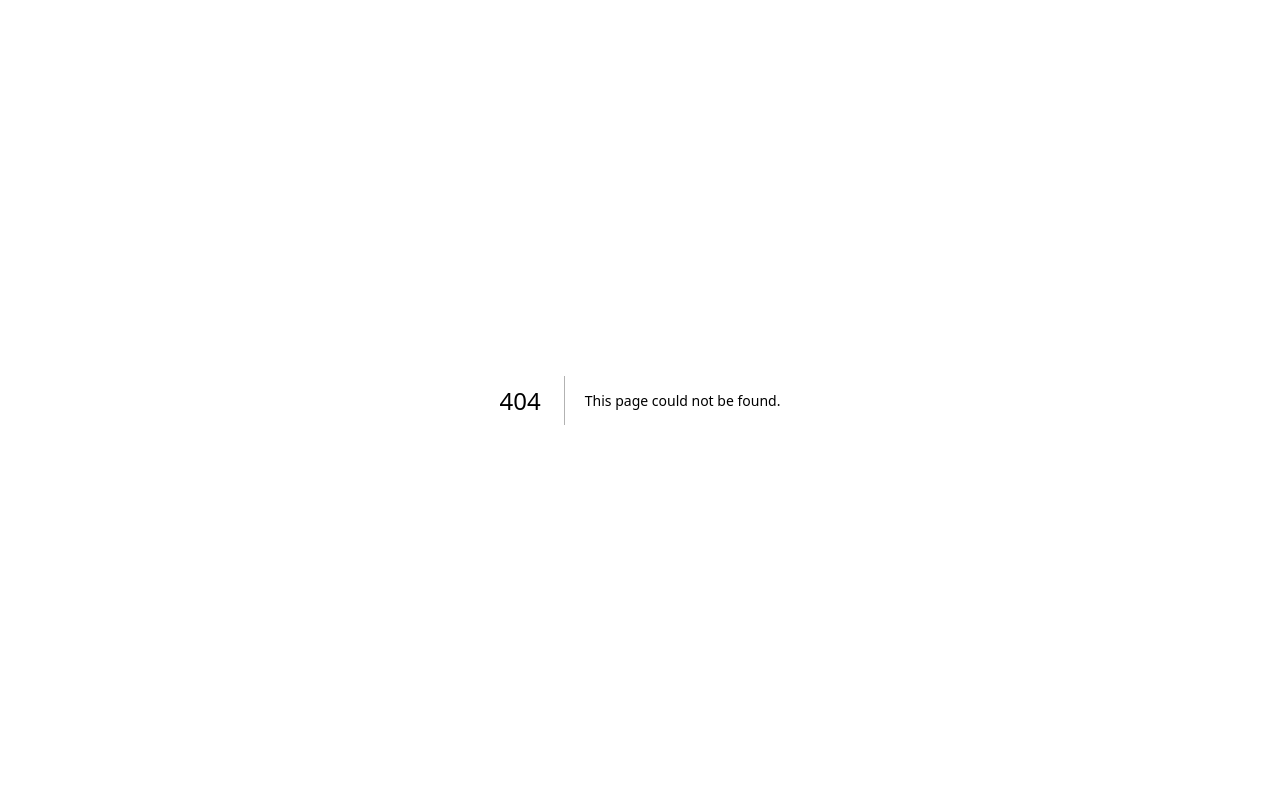
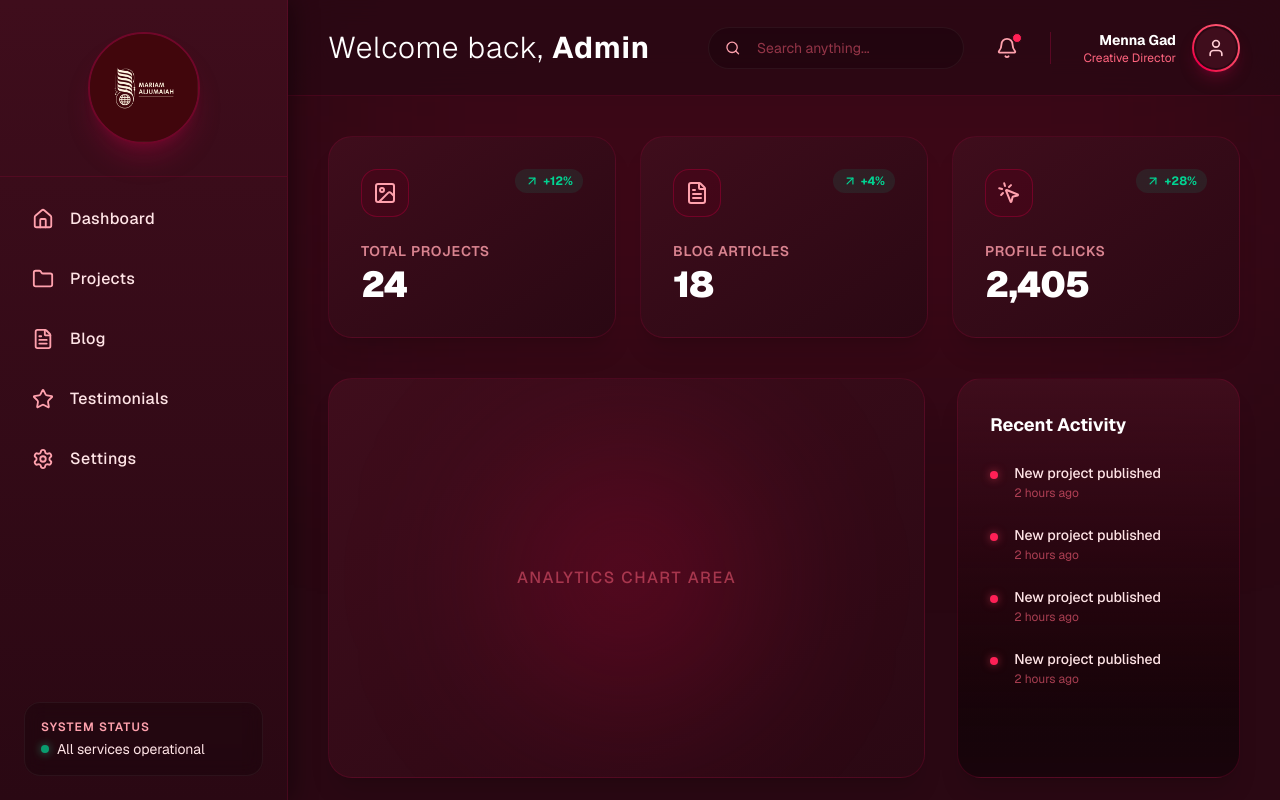
Before and after one commit to mariam-themes/my-portfolio, a Next.js app: page /admin in a window 1280 px wide. Before the commit this address had no page. Built offline with nearby package versions, Linux system fonts and the light colour scheme.

Commit message:
feat: design luxury admin dashboard layout and update logo

```diff
--- a/package.json
+++ b/package.json
@@ -14,6 +14,7 @@
     "bcryptjs": "^3.0.3",
     "cloudinary": "^2.10.0",
     "gsap": "^3.15.0",
+    "lucide-react": "^1.29.0",
     "mongoose": "^9.9.1",
     "next": "16.2.12",
     "next-auth": "^4.24.15",
--- /dev/null
+++ b/src/app/admin/layout.tsx
@@ -0,0 +1,22 @@
+import Sidebar from '@/components/admin/Sidebar';
+import Header from '@/components/admin/Header';
+
+export default function AdminLayout({
+  children,
+}: {
+  children: React.ReactNode;
+}) {
+  return (
+    <div className="flex h-screen bg-[#2A0813] overflow-hidden font-sans selection:bg-rose-500/30">
+      <Sidebar />
+      <div className="flex-1 flex flex-col overflow-hidden relative">
+        {/* Luxury Background Glow */}
+        <div className="absolute top-0 left-0 w-full h-96 bg-rose-600/10 blur-[120px] pointer-events-none" />
+        <Header />
+        <main className="flex-1 overflow-y-auto p-10 relative z-10">
+          {children}
+        </main>
+      </div>
+    </div>
+  );
+}
--- /dev/null
+++ b/src/app/admin/page.tsx
@@ -0,0 +1,62 @@
+import { ArrowUpRight, Image as ImageIcon, FileText, MousePointerClick } from 'lucide-react';
+
+export default function AdminDashboard() {
+  const stats = [
+    { label: 'Total Projects', value: '24', icon: ImageIcon, trend: '+12%' },
+    { label: 'Blog Articles', value: '18', icon: FileText, trend: '+4%' },
+    { label: 'Profile Clicks', value: '2,405', icon: MousePointerClick, trend: '+28%' },
+  ];
+
+  return (
+    <div className="space-y-10">
+
+      {/* Stats Row */}
+      <div className="grid grid-cols-1 md:grid-cols-3 gap-6">
+        {stats.map((stat, i) => (
+          <div key={i} className="group relative p-8 rounded-3xl bg-gradient-to-br from-[#3F0D1C] to-[#2A0813] border border-rose-900/30 shadow-xl overflow-hidden hover:shadow-2xl hover:shadow-rose-900/20 transition-all duration-500">
+            <div className="absolute inset-0 bg-gradient-to-r from-rose-500/0 via-rose-500/5 to-rose-500/0 translate-x-[-100%] group-hover:translate-x-[100%] transition-transform duration-1000" />
+
+            <div className="flex justify-between items-start mb-6">
+              <div className="w-12 h-12 rounded-2xl bg-rose-950/50 flex items-center justify-center border border-rose-800/50 group-hover:border-rose-500/50 transition-colors">
+                <stat.icon size={24} className="text-rose-300 group-hover:text-rose-400" />
+              </div>
+              <span className="flex items-center gap-1 text-xs font-bold text-emerald-400 bg-emerald-400/10 px-2.5 py-1 rounded-full">
+                <ArrowUpRight size={14} />
+                {stat.trend}
+              </span>
+            </div>
+
+            <div>
+              <p className="text-rose-300/80 text-sm font-semibold tracking-wider uppercase mb-1">{stat.label}</p>
+              <h3 className="text-4xl font-black text-white tracking-tight">{stat.value}</h3>
+            </div>
+          </div>
+        ))}
+      </div>
+
+      {/* Main Content Area */}
+      <div className="grid grid-cols-1 lg:grid-cols-3 gap-8">
+        <div className="col-span-2 p-8 rounded-3xl bg-gradient-to-br from-[#3F0D1C] to-[#2A0813] border border-rose-900/30 shadow-xl min-h-[400px] flex flex-col justify-center items-center relative overflow-hidden">
+           <div className="absolute top-1/2 left-1/2 -translate-x-1/2 -translate-y-1/2 w-64 h-64 bg-rose-600/20 blur-[80px] rounded-full pointer-events-none" />
+           <p className="text-rose-400/50 font-medium tracking-widest uppercase relative z-10">Analytics Chart Area</p>
+        </div>
+
+        <div className="p-8 rounded-3xl bg-gradient-to-b from-[#3F0D1C] to-black/40 border border-rose-900/30 shadow-xl min-h-[400px]">
+           <h3 className="text-lg font-bold text-white mb-6">Recent Activity</h3>
+           <div className="space-y-6">
+             {[1, 2, 3, 4].map((i) => (
+               <div key={i} className="flex gap-4 items-start">
+                 <div className="w-2 h-2 rounded-full bg-rose-500 mt-2 shadow-[0_0_8px_rgba(244,63,94,0.6)]" />
+                 <div>
+                   <p className="text-sm text-rose-100 font-medium">New project published</p>
+                   <p className="text-xs text-rose-400/60 mt-0.5">2 hours ago</p>
+                 </div>
+               </div>
+             ))}
+           </div>
+        </div>
+      </div>
+
+    </div>
+  );
+}
--- a/src/app/layout.tsx
+++ b/src/app/layout.tsx
@@ -14,8 +14,11 @@ const geistMono = Geist_Mono({
 });
 
 export const metadata: Metadata = {
-  title: "Create Next App",
-  description: "Generated by create next app",
+  title: "Mariam Portfolio",
+  description: "Luxury Designer Portfolio for Mariam",
+  icons: {
+    icon: "/portfolio-logo.jpeg"
+  }
 };
 
 export default function RootLayout({
--- /dev/null
+++ b/src/components/admin/Header.tsx
@@ -0,0 +1,43 @@
+import { User, LogOut, Search, Bell } from 'lucide-react';
+
+export default function Header() {
+  return (
+    <header className="h-24 border-b border-rose-900/30 bg-[#2A0813]/80 backdrop-blur-xl flex items-center justify-between px-10 sticky top-0 z-10">
+      <div className="flex items-center gap-6">
+        <h1 className="text-3xl font-light text-white tracking-wide">
+          Welcome back, <span className="font-bold">Admin</span>
+        </h1>
+      </div>
+
+      <div className="flex items-center gap-8">
+        <div className="hidden md:flex items-center gap-4 bg-black/20 border border-white/5 rounded-full px-4 py-2.5 w-64 focus-within:ring-1 focus-within:ring-rose-500/50 transition-all">
+          <Search size={18} className="text-rose-300" />
+          <input
+            type="text"
+            placeholder="Search anything..."
+            className="bg-transparent border-none outline-none text-sm text-rose-100 placeholder-rose-400/50 w-full"
+          />
+        </div>
+
+        <button className="relative text-rose-300 hover:text-white transition-colors">
+          <Bell size={22} />
+          <span className="absolute -top-1 -right-1 w-2.5 h-2.5 bg-rose-500 rounded-full border border-[#2A0813]" />
+        </button>
+
+        <div className="h-8 w-px bg-rose-900/50" />
+
+        <div className="flex items-center gap-4 group cursor-pointer">
+          <div className="text-right hidden md:block">
+            <p className="text-sm font-bold text-white group-hover:text-rose-200 transition-colors">Menna Gad</p>
+            <p className="text-xs text-rose-400">Creative Director</p>
+          </div>
+          <div className="w-12 h-12 rounded-full bg-gradient-to-tr from-rose-600 to-rose-400 p-0.5 shadow-lg shadow-rose-900/40">
+            <div className="w-full h-full rounded-full bg-[#3F0D1C] flex items-center justify-center border-2 border-[#2A0813]">
+              <User size={20} className="text-rose-200" />
+            </div>
+          </div>
+        </div>
+      </div>
+    </header>
+  );
+}
--- /dev/null
+++ b/src/components/admin/Sidebar.tsx
@@ -0,0 +1,55 @@
+import Link from 'next/link';
+import Image from 'next/image';
+import { Home, Folder, FileText, Settings, Star } from 'lucide-react';
+
+export default function Sidebar() {
+  const links = [
+    { name: 'Dashboard', href: '/admin', icon: Home },
+    { name: 'Projects', href: '/admin/projects', icon: Folder },
+    { name: 'Blog', href: '/admin/blog', icon: FileText },
+    { name: 'Testimonials', href: '/admin/testimonials', icon: Star },
+    { name: 'Settings', href: '/admin/settings', icon: Settings },
+  ];
+
+  return (
+    <aside className="w-72 h-screen bg-gradient-to-b from-[#3F0D1C] to-[#2A0813] border-r border-rose-900/30 text-rose-100 flex flex-col shadow-[4px_0_24px_rgba(0,0,0,0.4)] relative z-20">
+      <div className="p-8 flex items-center justify-center border-b border-rose-900/30">
+        <div className="relative w-28 h-28 rounded-full overflow-hidden border-2 border-rose-800/50 shadow-xl shadow-rose-900/40 hover:scale-105 transition-transform duration-500">
+          <Image
+            src="/portfolio-logo.jpeg"
+            alt="Mariam Logo"
+            fill
+            className="object-cover"
+          />
+        </div>
+      </div>
+
+      <nav className="flex-1 px-4 space-y-2 mt-4">
+        {links.map((link) => {
+          const Icon = link.icon;
+          return (
+            <Link
+              key={link.name}
+              href={link.href}
+              className="group flex items-center gap-4 px-4 py-3.5 rounded-xl hover:bg-white/10 hover:shadow-[inset_0_1px_1px_rgba(255,255,255,0.1)] transition-all duration-300 relative overflow-hidden"
+            >
+              <div className="absolute inset-0 bg-gradient-to-r from-rose-500/20 to-transparent opacity-0 group-hover:opacity-100 transition-opacity" />
+              <Icon size={22} className="text-rose-300 group-hover:text-white transition-colors relative z-10" />
+              <span className="font-medium tracking-wide text-rose-100 group-hover:text-white relative z-10">{link.name}</span>
+            </Link>
+          );
+        })}
+      </nav>
+
+      <div className="p-6">
+        <div className="p-4 rounded-2xl bg-black/20 border border-white/5 backdrop-blur-sm">
+          <p className="text-xs text-rose-300 uppercase tracking-widest font-semibold mb-1">System Status</p>
+          <div className="flex items-center gap-2">
+            <span className="w-2 h-2 rounded-full bg-emerald-400 shadow-[0_0_8px_rgba(52,211,153,0.8)] animate-pulse" />
+            <span className="text-sm text-rose-100">All services operational</span>
+          </div>
+        </div>
+      </div>
+    </aside>
+  );
+}
--- /dev/null
+++ b/src/middleware.ts
@@ -0,0 +1,27 @@
+import { NextResponse } from 'next/server';
+import type { NextRequest } from 'next/server';
+
+export function middleware(request: NextRequest) {
+  // Check if we are trying to access the dashboard
+  if (request.nextUrl.pathname.startsWith('/admin')) {
+
+    // Check for a NextAuth session cookie
+    const sessionToken = request.cookies.get('next-auth.session-token') || request.cookies.get('__Secure-next-auth.session-token');
+
+    // For testing purposes right now, if you want to see the UI WITHOUT logging in,
+    // you can comment out the redirect below.
+    // However, this is the correct implementation to protect the route!
+    /*
+    if (!sessionToken) {
+      return NextResponse.redirect(new URL('/login', request.url));
+    }
+    */
+  }
+
+  return NextResponse.next();
+}
+
+// Protect all /admin routes
+export const config = {
+  matcher: ['/admin/:path*'],
+};
```
Also changed, not shown: public/portfolio-logo.jpeg (added), 1 other file (tests, documents, lock files or other folders).
